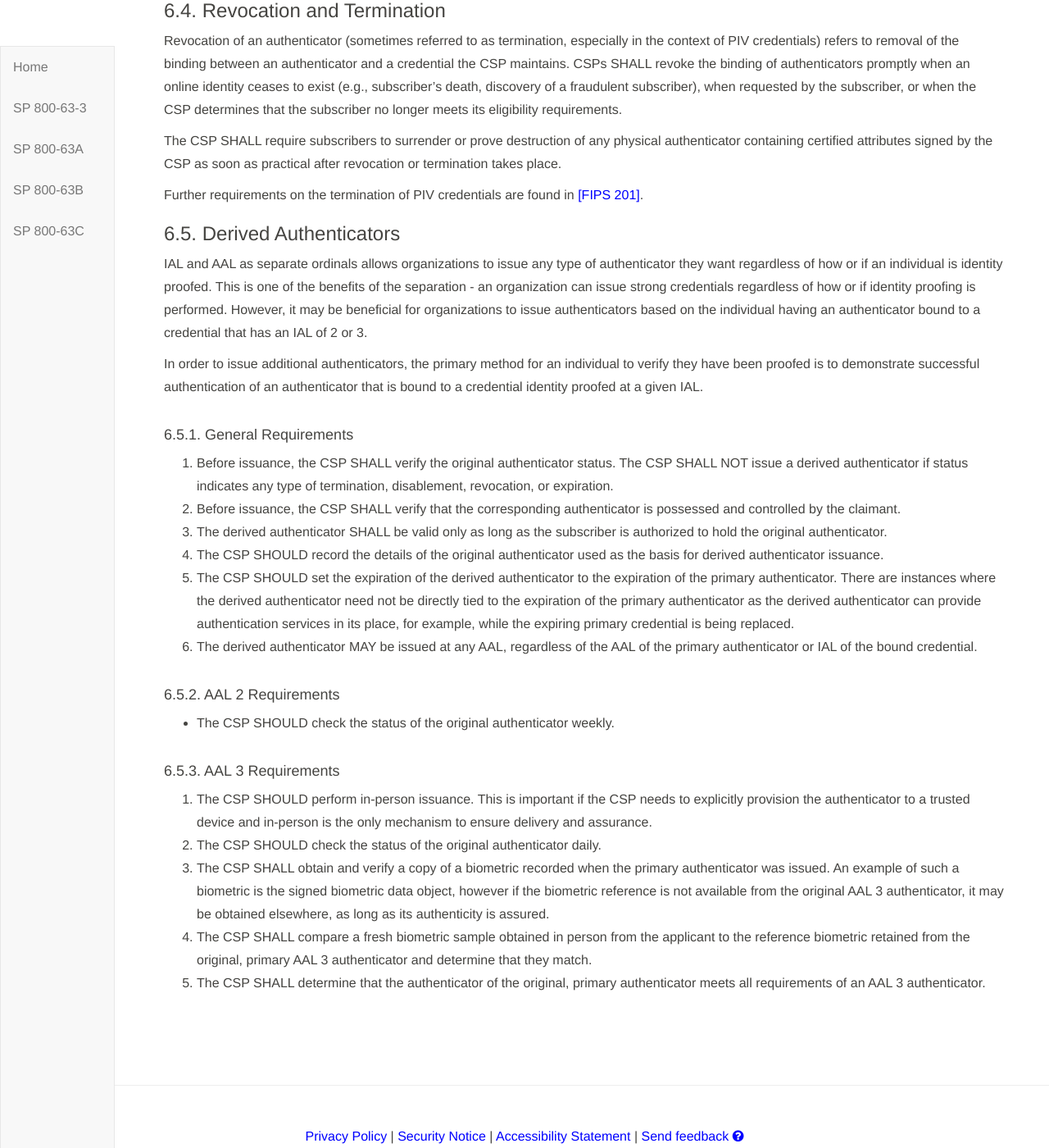
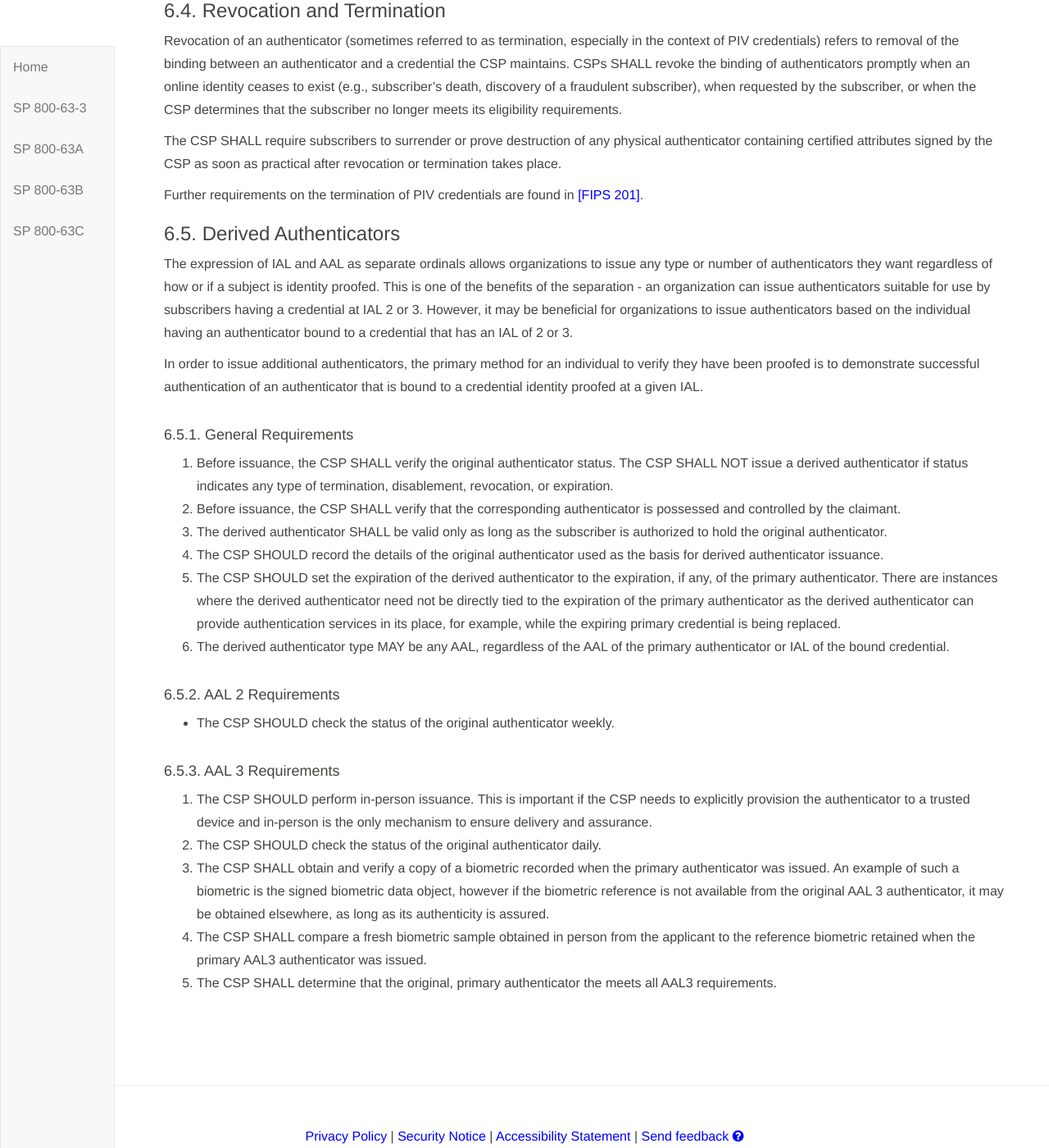
Before and after one commit to usnistgov/800-63-3, a Jekyll site: the page built from sp800-63b/sec6_lifecycle.md, in a window 1280 px wide and 1400 px high, scrolled down 2940 px. Shown: the whole window at 82% size. Built offline with Jekyll 4.4.1, drawn with Linux system fonts in a browser that asks for light colours; our own code applies the rules of GitHub Pages for plain Markdown files.

Commit message:
Applied @jimfenton fixes.

```diff
--- a/sp800-63b/sec6_lifecycle.md
+++ b/sp800-63b/sec6_lifecycle.md
@@ -84,7 +84,7 @@
 
 ### 6.5. Derived Authenticators
 
-IAL and AAL as separate ordinals allows organizations to issue any type of authenticator they want regardless of how or if an individual is identity proofed.  This is one of the benefits of the separation - an organization can issue strong credentials regardless of how or if identity proofing is performed.  However, it may be beneficial for organizations to issue authenticators based on the individual having an authenticator bound to a credential that has an IAL of 2 or 3.
+The expression of IAL and AAL as separate ordinals allows organizations to issue any type or number of authenticators they want regardless of how or if a subject is identity proofed.  This is one of the benefits of the separation - an organization can issue authenticators suitable for use by subscribers having a credential at IAL 2 or 3.  However, it may be beneficial for organizations to issue authenticators based on the individual having an authenticator bound to a credential that has an IAL of 2 or 3.
 
 In order to issue additional authenticators, the primary method for an individual to verify they have been proofed is to demonstrate successful authentication of an authenticator that is bound to a credential identity proofed at a given IAL.
 
@@ -94,8 +94,8 @@ In order to issue additional authenticators, the primary method for an individua
 2. Before issuance, the CSP SHALL verify that the corresponding authenticator is possessed and controlled by the claimant.
 3. The derived authenticator SHALL be valid only as long as the subscriber is authorized to hold the original authenticator.
 4. The CSP SHOULD record the details of the original authenticator used as the basis for derived authenticator issuance.
-5. The CSP SHOULD set the expiration of the derived authenticator to the expiration of the primary authenticator. There are instances where the derived authenticator need not be directly tied to the expiration of the primary authenticator as the derived authenticator can provide authentication services in its place, for example, while the expiring primary credential is being replaced.
-6. The derived authenticator MAY be issued at any AAL, regardless of the AAL of the primary authenticator or IAL of the bound credential.
+5. The CSP SHOULD set the expiration of the derived authenticator to the expiration, if any, of the primary authenticator. There are instances where the derived authenticator need not be directly tied to the expiration of the primary authenticator as the derived authenticator can provide authentication services in its place, for example, while the expiring primary credential is being replaced.
+6. The derived authenticator type MAY be any AAL, regardless of the AAL of the primary authenticator or IAL of the bound credential.
 
 
 #### 6.5.2. AAL 2 Requirements
@@ -108,5 +108,5 @@ In order to issue additional authenticators, the primary method for an individua
 1.  The CSP SHOULD perform in-person issuance. This is important if the CSP needs to explicitly provision the authenticator to a trusted device and in-person is the only mechanism to ensure delivery and assurance.
 2. The CSP SHOULD check the status of the original authenticator daily.
 3. The CSP SHALL obtain and verify a copy of a biometric recorded when the primary authenticator was issued. An example of such a biometric is the signed biometric data object, however if the biometric reference is not available from the original AAL 3 authenticator, it may be obtained elsewhere, as long as its authenticity is assured.
-4. The CSP SHALL compare a fresh biometric sample obtained in person from the applicant to the reference biometric retained from the original, primary AAL 3 authenticator and determine that they match.
-5. The CSP SHALL determine that the authenticator of the original, primary authenticator meets all requirements of an AAL 3 authenticator.
+4. The CSP SHALL compare a fresh biometric sample obtained in person from the applicant to the reference biometric retained when the primary AAL3 authenticator was issued.
+5. The CSP SHALL determine that the original, primary authenticator the meets all AAL3 requirements.
```
Also changed, not shown: sp800-63a/sec5_proofing.md (+3 -3 lines), sp800-63a/sec6_dc.md (+4 -4 lines).
